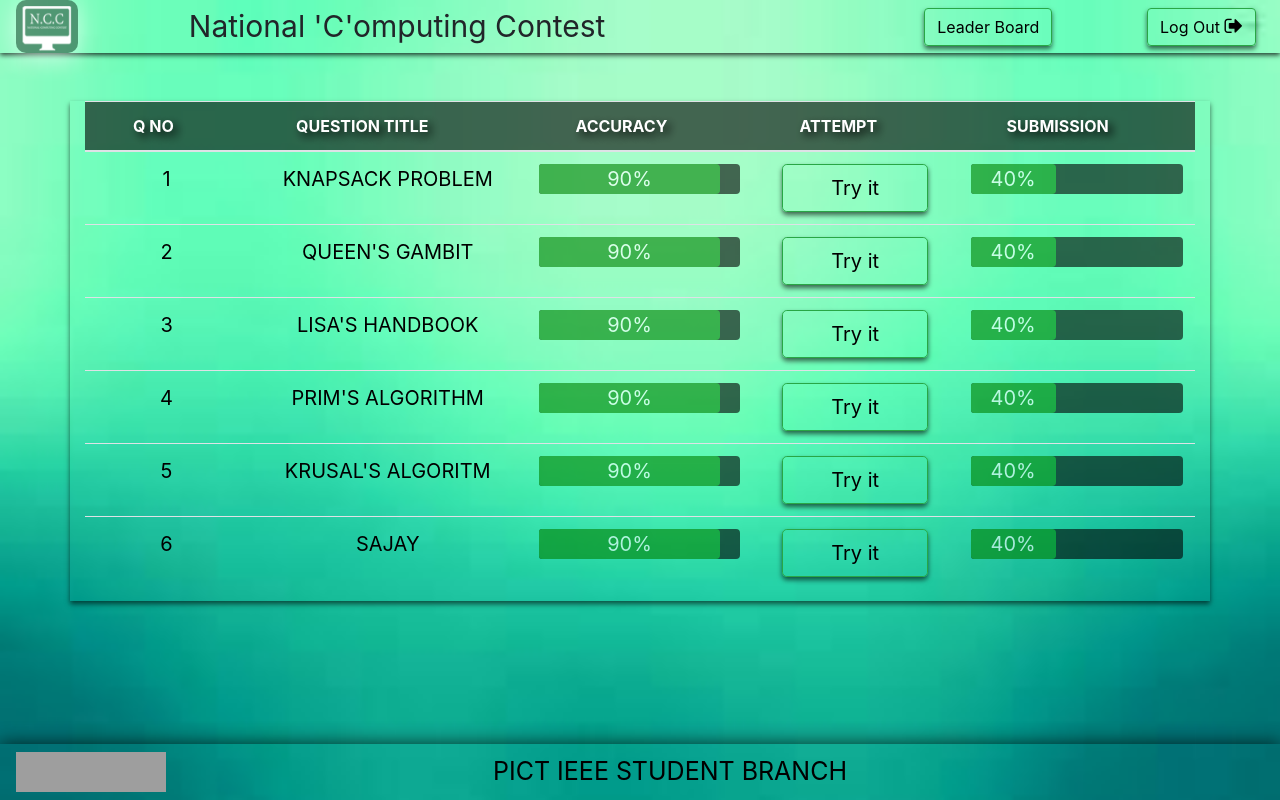
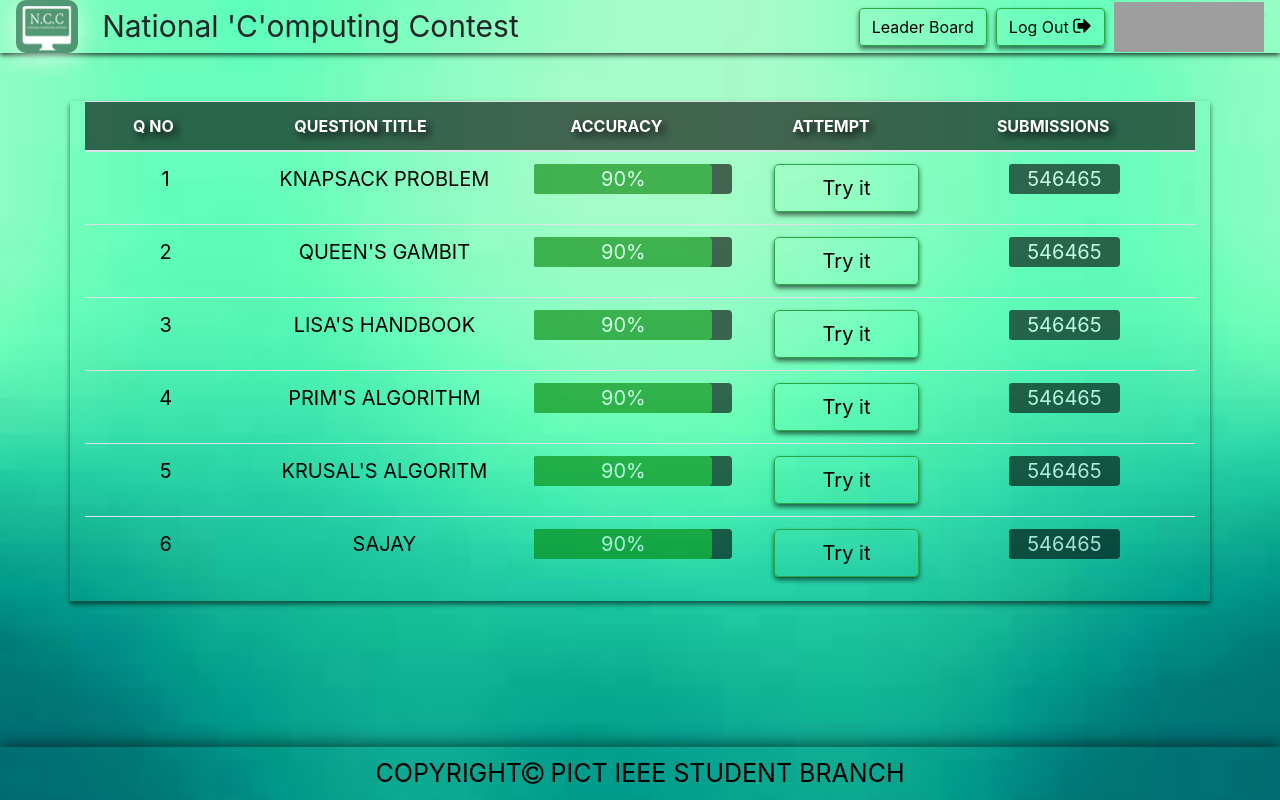
Before and after one commit to ameydeshpande30/NCC18, a Django app: page /questionhub in a window 1280 px wide. Run offline with Django 3.2, Linux system fonts and the light colour scheme; some libraries are stand-ins or nearby versions; grey boxes are pictures that could not be loaded.

Commit message:
add ieeecs logo made submissions from percentage to numbers

```diff
--- a/NCC/templates/QuestionPage.html
+++ b/NCC/templates/QuestionPage.html
@@ -27,6 +27,9 @@
 
             border-radius: 3px 4px 4px 3px;
             opacity: .6;
+            color:white;
+            font-size:20px;
+
         }
 		.perc{background: green; text-align: center;color:white;
 		border-radius: 3px 4px 4px 3px;}
@@ -35,26 +38,23 @@
 
     </style>
 
-    <!-- HTML5 Shim and Respond.js IE8 support of HTML5 elements and media queries -->
-    <!-- WARNING: Respond.js doesn't work if you view the page via file:// -->
-    <!--[if lt IE 9]>
-        <script src="https://oss.maxcdn.com/libs/html5shiv/3.7.0/html5shiv.js"></script>
-        <script src="https://oss.maxcdn.com/libs/respond.js/1.4.2/respond.min.js"></script>
-    <![endif]-->
 
 </head>
 
 <body>
     <nav class="navbar  navbar-light navtop py-0" >
 
-		<div class="navbar-brand  ncc " style="padding: 6px 6px 2px 6px;">  <img src="/static/NCC.png" width="50" height="45" alt=""> </div>
-  		<div style="font-size: 30px;" >National  'C'omputing  Contest</div>
-		<button class="btn border border-success " style="opacity:0;"  href="/questionhub" role="button" disabled>Question Hub</button>
+		<div class="  ncc " style="padding: 6px 6px 2px 6px;">  <img src="/static/NCC.png" width="50" height="45" alt=""> </div>
+  		<div style="font-size: 30px;" class="col-md-6">National  'C'omputing  Contest</div>
+		<button class="btn border border-success  " style="opacity:0;"  href="/questionhub" role="button" disabled>Question Hub</button>
   		<a class="btn border border-success  " href="#" role="button">Leader Board</a>
 
 
 
-		<a href="/result"><button class="btn mr-2 border border-success logout "  type="button">Log Out <i class="fa fa-sign-out" style="font-size:20px;" aria-hidden="true" > </i></button></a>
+
+
+		<a href="/result"><button class="btn  border border-success logout "  type="button">Log Out <i class="fa fa-sign-out" style="font-size:20px;" aria-hidden="true" > </i></button></a>
+         <img src="/static/isc.gif" width="150" height="50" alt=" ">
 
 </nav>
     <div class="container mt-5 -table">
@@ -65,7 +65,7 @@
                     <th class="px-5"  >QUESTION TITLE</th>
                     <th class="px-5">ACCURACY</th>
                     <th class="px-5">ATTEMPT</th>
-                    <th class="px-5">SUBMISSION</th>
+                    <th class="px-5">SUBMISSIONS</th>
 
                 </tr>
             </thead>
@@ -77,8 +77,8 @@
                         <div class="perc" style="width: 90%; ">90%</div></div></td>
                     <td>
                         <a type="submit" class="btn btn-lg btn-success" style="width:80%;" role="button" href="/test/1">Try it</a></td>
-                    <td><div class=" play ">
-                        <div class="perc" style="width: 40%; ">40%</div></div></td>
+                    <td><div class=" play ml-5 " style="font-size:20px;width:50%;">
+                        546465</div></td>
 
                 </tr>
                  <tr >
@@ -88,8 +88,8 @@
                         <div class="perc" style="width: 90%; ">90%</div></div></td>
                     <td>
                         <a type="submit" class="btn btn-lg btn-success" style="width:80%;" role="button" href="/test/2">Try it</a></td>
-                    <td><div class=" play ">
-                        <div class="perc" style="width: 40%; ">40%</div></div></td>
+                    <td><div class=" play ml-5 " style="font-size:20px;width:50%;">
+                        546465</div></td>
 
                 </tr>
 				 <tr >
@@ -99,8 +99,8 @@
                         <div class="perc" style="width: 90%; ">90%</div></div></td>
                     <td>
                         <a type="submit" class="btn btn-lg btn-success" style="width:80%;" role="button" href="/test/3">Try it</a></td>
-                    <td><div class=" play ">
-                        <div class="perc" style="width: 40%; ">40%</div></div></td>
+                    <td><div class=" play ml-5 " style="font-size:20px;width:50%;">
+                        546465</div></td>
 
                 </tr>
 				 <tr >
@@ -110,8 +110,8 @@
                         <div class="perc" style="width: 90%; ">90%</div></div></td>
                     <td>
                         <a type="submit" class="btn btn-lg btn-success" style="width:80%;" role="button" href="/test/4">Try it</a></td>
-                    <td><div class=" play ">
-                        <div class="perc" style="width: 40%; ">40%</div></div></td>
+                    <td><div class=" play ml-5 " style="font-size:20px;width:50%;">
+                        546465</div></td>
 
                 </tr>
 				 <tr >
@@ -121,19 +121,19 @@
                         <div class="perc" style="width: 90%; ">90%</div></div></td>
                     <td>
                         <a type="submit" class="btn btn-lg btn-success" style="width:80%;" role="button" href="/test/5">Try it</a></td>
-                    <td><div class=" play ">
-                        <div class="perc" style="width: 40%; ">40%</div></div></td>
+                    <td><div class=" play ml-5 " style="font-size:20px;width:50%;">
+                        546465</div></td>
 
                 </tr>
 				 <tr >
                      <td > 6</td>
                     <td>SAJAY</td>
                     <td><div class=" play ">
-                        <div class="perc" style="width: 90%; ">90%</div></div></td>
+                        <div class="perc" style="width: 90%; ">90%</div></div></td></td>
                     <td>
                         <a type="submit" class="btn btn-lg btn-success" style="width:80%;" role="button" href="/test/6">Try it</a></td>
-                    <td><div class=" play ">
-                        <div class="perc" style="width: 40%; ">40%</div></div></td>
+                    <td ><div class=" play ml-5 " style="font-size:20px;width:50%;">
+                        546465</div></td>
 
                 </tr>
 
@@ -141,13 +141,13 @@
             </tbody>
         </table>
     </div>
+ <nav class="navbar fixed-bottom  navbot ">
 
- <nav class="navbar fixed-bottom  navbot ">
-  <img src="/static/pisb.png" width="150" height="40" alt="">
-  <div class="col offset-md-3 " style="font-size:25px;color:black;">
-    PICT IEEE STUDENT BRANCH
+  <div class="col text-center" style="font-size:25px;color:black;">
+  COPYRIGHT<i class="fa fa-copyright" aria-hidden="true" style="font-size:25px;"></i>  PICT IEEE STUDENT BRANCH
   </div>
 </nav>
+
     <!-- /.container -->
 
     <!-- jQuery Version 1.11.1 -->
```
